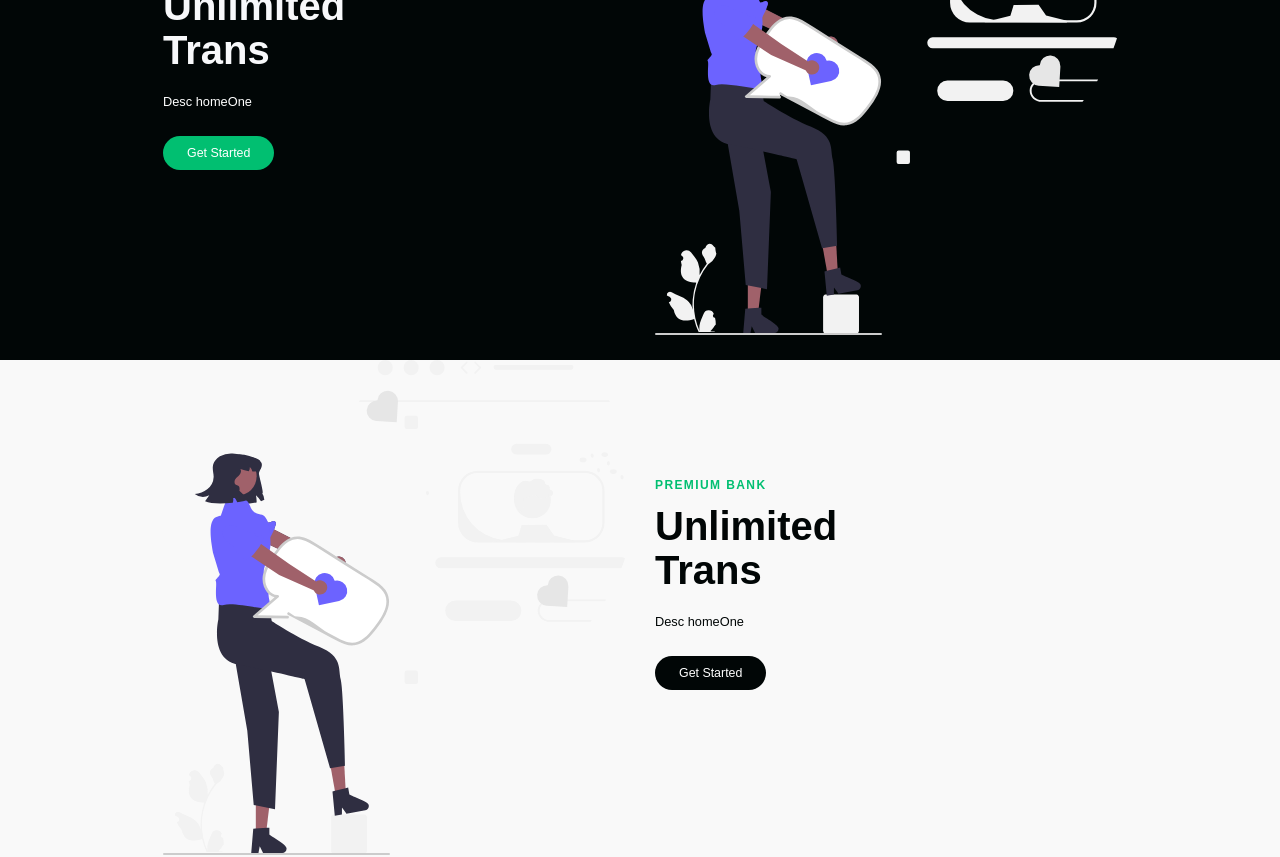
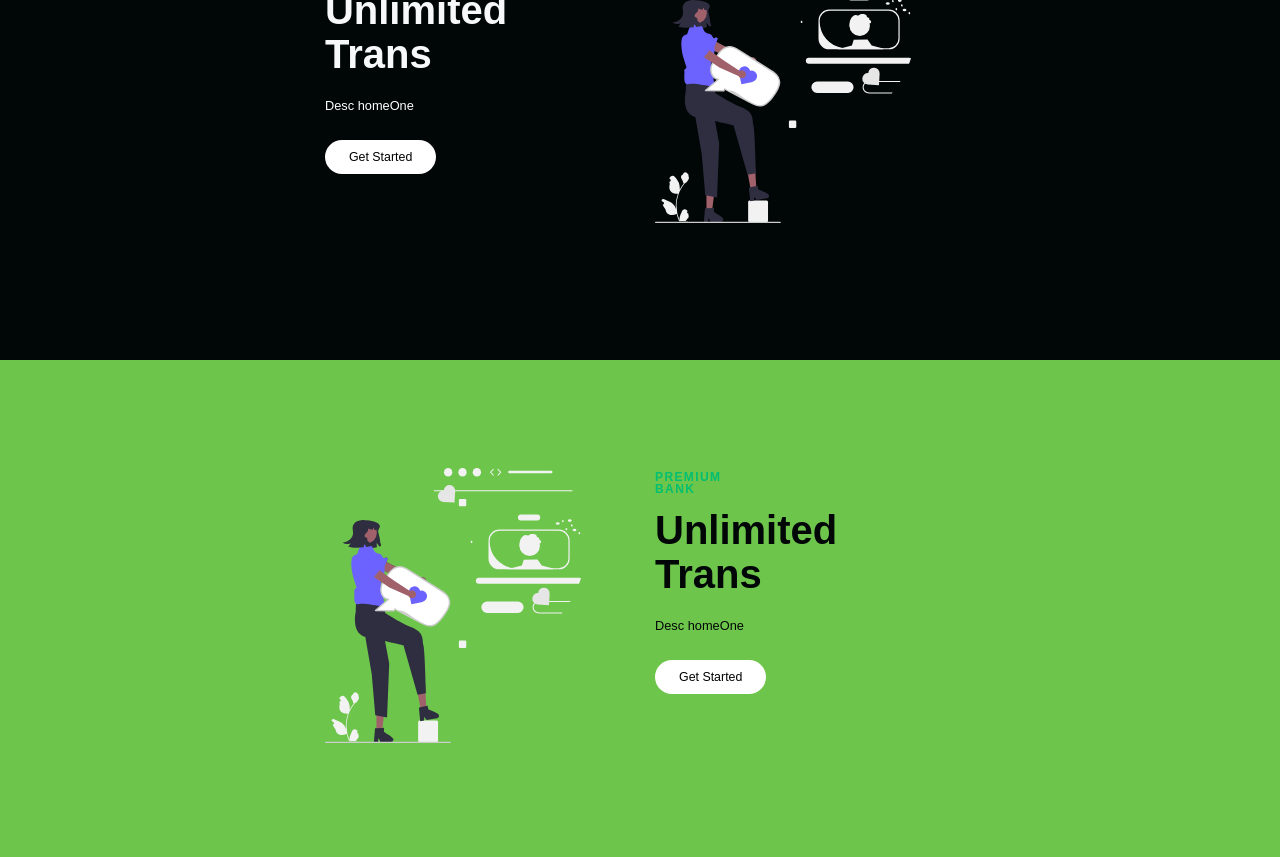
Before and after one commit to h-waldschmidt/website, a React (Create React App) app: page / in a window 1280 px wide. Shown: the part 840-1697 px from the top of the page. Built offline with nearby package versions, Linux system fonts and the light colour scheme; a web font is replaced by a local one.

Commit message:
change button and background color

```diff
--- a/src/components/ButtonElement.js
+++ b/src/components/ButtonElement.js
@@ -3,10 +3,10 @@ import { Link } from 'react-scroll';
 
 export const Button = styled(Link)`
     border-radius: 5.25vh;
-    background: ${({ primary }) => (primary ? '#01BF71' : '#010606')};
+    background: ${({ primary }) => (primary ? '#fff' : '#fff')};
     white-space: nowrap;
     padding: ${({ big }) => (big ? '1.25vh 5vh' : '1.25vh 3vh')};
-    color: ${({ dark }) => (dark ? '#010606' : '#fff')};
+    color: ${({ dark }) => (dark ? '#000' : '#000')};
     font-size:${({ fontBig }) => (fontBig ? '2.25vh' : '1.55vh')};
     outline:none;
     border: none;
@@ -18,7 +18,8 @@ export const Button = styled(Link)`
     text-decoration: none;
 
     &:hover{
+        transform: scale(1.1);
         transition: all 0.2s ease-in-out;
-        background: ${({ primary }) => (primary ? '#fff' : '#01BF71')};
+        background: ${({ primary }) => (primary ? '#fff' : '#fff')};
     }
 `;
--- a/src/components/InfoSection/InfoElements.js
+++ b/src/components/InfoSection/InfoElements.js
@@ -2,10 +2,10 @@ import styled from 'styled-components';
 
 export const InfoContainer = styled.div`
     color: #fff;
-    background: ${({ lightBg }) => (lightBg ? '#f9f9f9' : '#010606')};
+    background: ${({ lightBg }) => (lightBg ? '#6dc64b' : '#010606')};
 
     @media screen and (max-width: 768px){
-        padding:100px 0;
+        padding:75px 0;
     }
 `;
 
@@ -85,12 +85,16 @@ export const BtnWrap = styled.div`
 `;
 
 export const ImgWrap = styled.div`
-    max-width: 100%;
+    max-width: 20vw;
     height: 100%;
+    @media screen and (max-width:834px){
+        max-width: 100%;
+    }
 `;
 
 export const Img = styled.img`
     width: 100%;
+    height: 100%;
     margin: 0 0 10px 0;
     padding-right: 0;
 `
```
